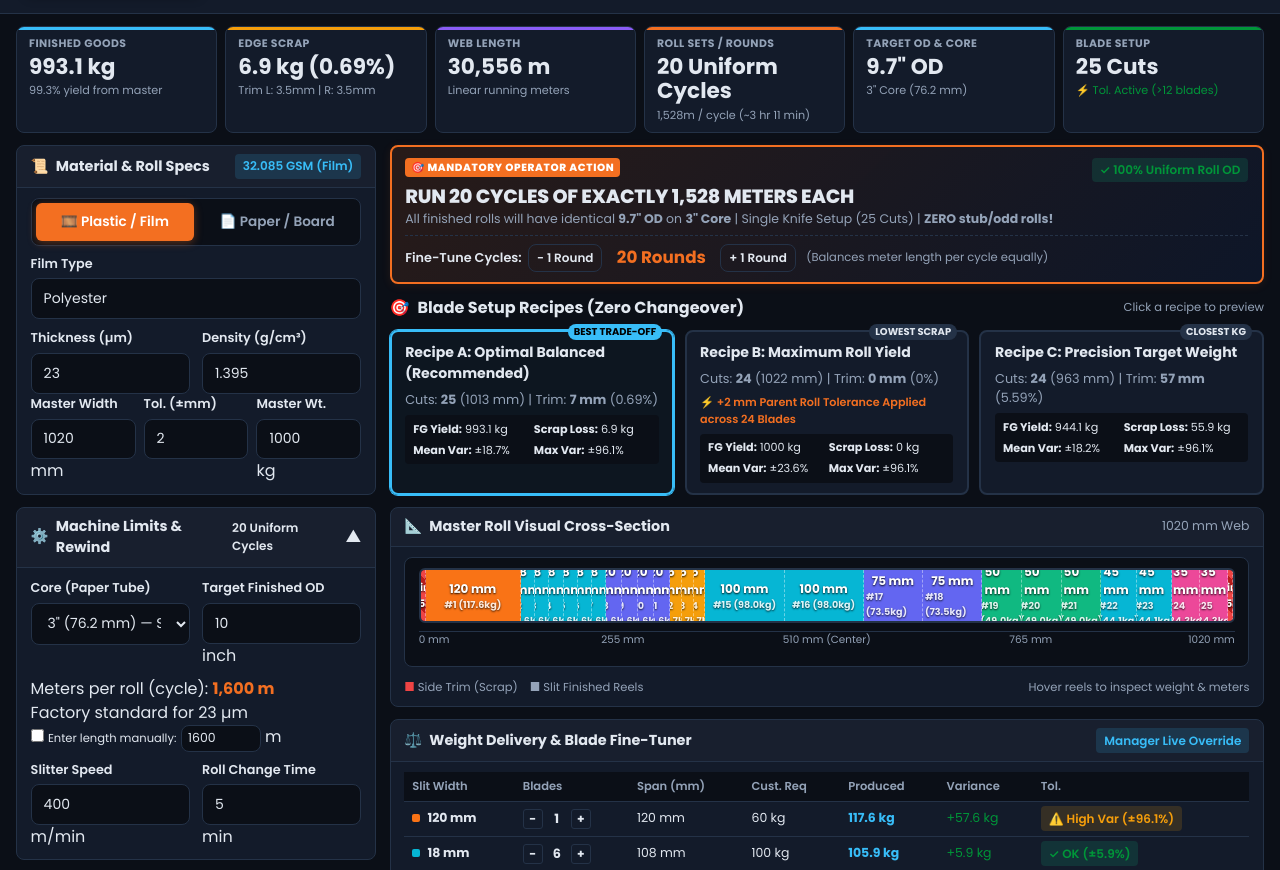
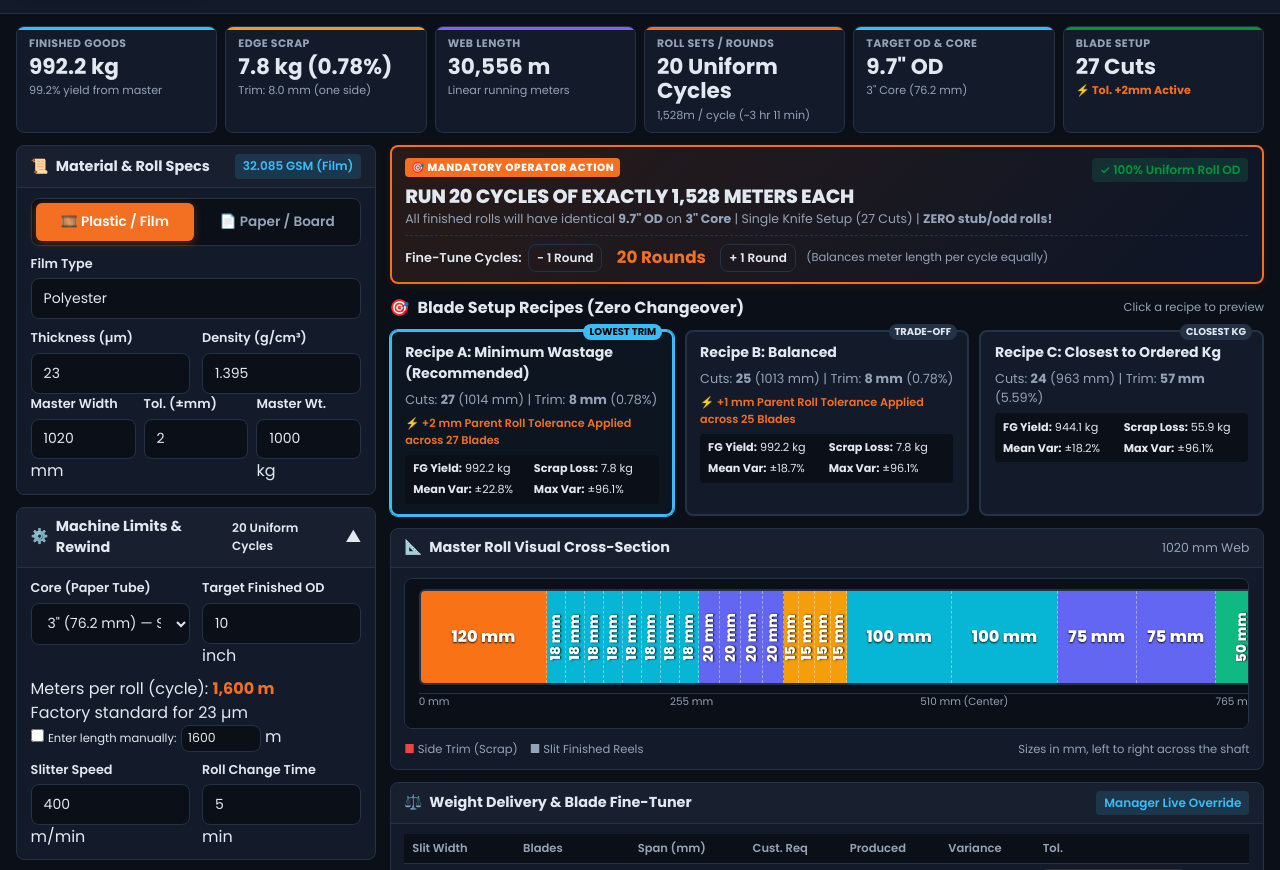
Before and after one commit to rushabhp1499-png/Slitting-size-master, a website: page index.html in a window 1280 px wide. Shown: the part 69-939 px from the top of the page. Drawn offline with Linux system fonts and the light colour scheme.

Commit message:
feat: minimum-wastage first, one-side trim by thickness, clearer roll diagram
- Recipe A is now Minimum Wastage and the default: least trim always wins, kg accuracy only breaks ties. Balanced and Closest-Kg follow as B and C.
- Minimum trim is 6 mm above 150 um, otherwise 8 mm, and all trim is taken on one side (knives start at 0 mm); KPI, knife-stop table and print job card show a single one-side trim.
- Roll diagram shows only each strip's size in mm in large text (vertical on narrow strips); it is scaled so the narrowest cut stays readable and scrolls sideways when needed.

```diff
--- a/app.js
+++ b/app.js
@@ -19,8 +19,9 @@ const state = {
     parentTolMm: 2, // ±2 mm allowable parent roll tolerance
     weightKg: 1000,
     // Fixed factory settings (not shown in the UI)
+    // Minimum edge trim, always taken on one side: 6 mm above 150 µm, else 8 mm (set in calculateMaterialSpecs)
     minTrimLeft: 0,
-    minTrimRight: 0,
+    minTrimRight: 8,
     minSlitWidth: 6, // standard minimum slit width
     maxKnives: 50, // most knives the slitter shaft can hold
     weightTolerancePct: 15, // weight variance shown as OK vs High Var
@@ -373,6 +374,11 @@ function calculateMaterialSpecs() {
     activeThicknessMicrons = state.master.paperThicknessMicrons || Math.round(state.master.gsm * 1.3);
   }
 
+  // Thick material (> 150 µm) can be trimmed down to 6 mm; thinner material needs at least 8 mm.
+  // All trim is on one side, so it is applied to the right edge only.
+  state.master.minTrimLeft = 0;
+  state.master.minTrimRight = activeThicknessMicrons > 150 ? 6 : 8;
+
   const gsmBadge = document.getElementById('computedGsmBadge');
   if (gsmBadge) gsmBadge.innerText = `${state.master.gsm} GSM (${isPlastic ? 'Film' : 'Paper'})`;
 
@@ -706,8 +712,9 @@ function runOptimizer() {
     // Score 1 (Balanced): Equal balance of scrap control and weight deviation
     const scoreBalanced = (scrapPct * 1.5) + (meanPctDiff * 0.8) + (maxPctDiff * 0.4);
 
-    // Score 2 (Min Scrap): Heavy weight on scrap minimization
-    const scoreMinScrap = (scrapPct * 4.0) + (meanPctDiff * 0.5);
+    // Score 2 (Min Scrap): factory priority. Least trim always wins (a 0.01% scrap difference
+    // outweighs any weight difference); weight accuracy only breaks ties between equal trims.
+    const scoreMinScrap = (scrapPct * 100000) + meanPctDiff + (maxPctDiff * 0.1);
 
     // Score 3 (Weight Fidelity): Heavy weight on precision kg delivery
     const scoreExactKg = (scrapPct * 0.5) + (meanPctDiff * 2.5) + (maxPctDiff * 1.5);
@@ -720,8 +727,9 @@ function runOptimizer() {
       effectiveRollWidth,
       usedTolMm,
       toleranceActive: usedTolMm > 0,
-      trimLeft: +(trimWidth / 2).toFixed(1),
-      trimRight: +(trimWidth / 2).toFixed(1),
+      // All trim goes on one side (never split), so knives start at 0 mm
+      trimLeft: 0,
+      trimRight: +trimWidth.toFixed(1),
       scrapPct: +scrapPct.toFixed(2),
       scrapKg: +(masterWeight * (trimWidth / effectiveRollWidth)).toFixed(1),
       fgKg: +(masterWeight * (cutsWidth / effectiveRollWidth)).toFixed(1),
@@ -865,26 +873,25 @@ function runOptimizer() {
     return;
   }
 
-  // Filter and pick Top 3 Distinct Recipes
-  // 1. Champion Balanced
-  candidates.sort((a, b) => a.scoreBalanced - b.scoreBalanced);
-  const bestBalanced = candidates[0];
-
-  // 2. Minimum Scrap Champion
+  // Pick 3 distinct recipes. Factory priority: minimum wastage first.
+  const sameBlades = (a, b) => JSON.stringify(a?.bladeCounts) === JSON.stringify(b?.bladeCounts);
+
+  // 1. Minimum Wastage (the true best, never displaced by another recipe)
   const minScrapList = [...candidates].sort((a, b) => a.scoreMinScrap - b.scoreMinScrap);
-  const bestMinScrap = minScrapList.find(c => JSON.stringify(c.bladeCounts) !== JSON.stringify(bestBalanced?.bladeCounts)) || minScrapList[0];
-
-  // 3. Precision Weight Fidelity Champion
+  const bestMinScrap = minScrapList[0];
+
+  // 2. Balanced trade-off between wastage and kg accuracy
+  const balancedList = [...candidates].sort((a, b) => a.scoreBalanced - b.scoreBalanced);
+  const bestBalanced = balancedList.find(c => !sameBlades(c, bestMinScrap)) || balancedList[0];
+
+  // 3. Closest to the requested kg
   const exactKgList = [...candidates].sort((a, b) => a.scoreExactKg - b.scoreExactKg);
-  const bestExactKg = exactKgList.find(c =>
-    JSON.stringify(c.bladeCounts) !== JSON.stringify(bestBalanced?.bladeCounts) &&
-    JSON.stringify(c.bladeCounts) !== JSON.stringify(bestMinScrap?.bladeCounts)
-  ) || exactKgList[0];
+  const bestExactKg = exactKgList.find(c => !sameBlades(c, bestMinScrap) && !sameBlades(c, bestBalanced)) || exactKgList[0];
 
   state.solutions = [
-    { type: 'balanced', title: 'Recipe A: Optimal Balanced (Recommended)', badge: 'Best Trade-Off', data: bestBalanced },
-    { type: 'minscrap', title: 'Recipe B: Maximum Roll Yield', badge: 'Lowest Scrap', data: bestMinScrap },
-    { type: 'exactkg',  title: 'Recipe C: Precision Target Weight', badge: 'Closest Kg', data: bestExactKg }
+    { type: 'minscrap', title: 'Recipe A: Minimum Wastage (Recommended)', badge: 'Lowest Trim', data: bestMinScrap },
+    { type: 'balanced', title: 'Recipe B: Balanced', badge: 'Trade-Off', data: bestBalanced },
+    { type: 'exactkg',  title: 'Recipe C: Closest to Ordered Kg', badge: 'Closest Kg', data: bestExactKg }
   ];
 
   // Keep selection or default to Recipe A
@@ -949,8 +956,8 @@ function updateCustomBladeCount(width, delta) {
 
   const trimWidth = masterWidth - cutsWidth;
   const scrapPct = (trimWidth / masterWidth) * 100;
-  const trimLeft = +(trimWidth / 2).toFixed(1);
-  const trimRight = +(trimWidth / 2).toFixed(1);
+  const trimLeft = 0; // all trim on one side
+  const trimRight = +trimWidth.toFixed(1);
 
   state.selectedSolution.data = {
     ...state.selectedSolution.data,
@@ -990,7 +997,7 @@ function renderKPIRibbon() {
   document.getElementById('kpiFgSub').innerText = `${((d.fgKg / state.master.weightKg) * 100).toFixed(1)}% yield from master`;
 
   document.getElementById('kpiScrap').innerText = `${d.scrapKg} kg (${d.scrapPct}%)`;
-  document.getElementById('kpiScrapSub').innerText = `Trim L: ${d.trimLeft}mm | R: ${d.trimRight}mm`;
+  document.getElementById('kpiScrapSub').innerText = `Trim: ${d.trimWidth.toFixed(1)} mm (one side)`;
 
   document.getElementById('kpiLinearMeters').innerText = `${state.master.linearMeters.toLocaleString()} m`;
 
@@ -1057,7 +1064,7 @@ function renderRecipeCards() {
     const div = document.createElement('div');
     div.className = `recipe-card ${isSelected ? 'active' : ''}`;
     div.innerHTML = `
-      <span class="recipe-badge ${sol.type === 'balanced' ? 'badge-champion' : ''}">${sol.badge}</span>
+      <span class="recipe-badge ${sol.type === 'minscrap' ? 'badge-champion' : ''}">${sol.badge}</span>
       <div class="recipe-header">
         <div class="recipe-title">${sol.title}</div>
       </div>
@@ -1153,49 +1160,41 @@ function renderRollVisualizer() {
   if (scale) scale.innerHTML = '';
 
   const masterWidth = state.master.widthMm;
-
-  // Left Trim Segment
-  if (d.trimLeft > 0) {
-    const leftTrimPct = (d.trimLeft / masterWidth) * 100;
+  // Includes the parent-roll tolerance when used, so the strips always add up to 100%
+  const rollWidth = d.effectiveRollWidth || masterWidth;
+
+  // Scale the diagram so even the narrowest strip is >= 16px wide (fits a vertical label);
+  // with very narrow cuts the diagram gets wider and its wrapper scrolls sideways.
+  // (The trim strip has its own CSS min-width, so it doesn't stretch the diagram.)
+  const stripWidths = d.cutsMap.filter(c => c.count > 0).map(c => c.width);
+  const narrowest = Math.max(1, Math.min(...stripWidths));
+  const minPx = Math.min(4000, Math.ceil(Math.max(860, rollWidth * (16 / narrowest))));
+  schematic.style.minWidth = `${minPx}px`;
+  if (scale) scale.style.minWidth = `${minPx}px`;
+
+  // Operator view: each strip shows only its size in mm. Strips too narrow for
+  // horizontal text get the size written vertically.
+  function addSegment(widthMm, label, extraClass, color) {
+    const pct = (widthMm / rollWidth) * 100;
     const seg = document.createElement('div');
-    seg.className = 'roll-segment segment-trim';
-    seg.style.width = `${leftTrimPct}%`;
-    seg.title = `Left Edge Trim: ${d.trimLeft} mm`;
-    seg.innerHTML = `<span>Trim ${d.trimLeft}m</span>`;
+    seg.className = `roll-segment ${extraClass}`;
+    seg.style.width = `${pct}%`;
+    if (color) seg.style.backgroundColor = color;
+    seg.title = label;
+    const isNarrow = pct < 6;
+    seg.innerHTML = `<span class="seg-label${isNarrow ? ' seg-label-vertical' : ''}">${label}</span>`;
     schematic.appendChild(seg);
   }
 
-  // Finished Product Slits
-  let reelNumber = 1;
+  if (d.trimLeft > 0) addSegment(d.trimLeft, `Trim ${d.trimLeft} mm`, 'segment-trim');
+
   d.cutsMap.forEach(cut => {
     for (let i = 0; i < cut.count; i++) {
-      const cutPct = (cut.width / masterWidth) * 100;
-      const seg = document.createElement('div');
-      seg.className = 'roll-segment';
-      seg.style.width = `${cutPct}%`;
-      seg.style.backgroundColor = getColorForWidth(cut.width);
-
-      const singleReelKg = (state.master.weightKg * (cut.width / masterWidth)).toFixed(1);
-      seg.title = `Reel #${reelNumber}: ${cut.width} mm (${singleReelKg} kg, ${state.master.linearMeters}m)`;
-      seg.innerHTML = `
-        <div style="font-size:0.75rem">${cut.width} mm</div>
-        <div style="font-size:0.6rem; opacity:0.85">#${reelNumber} (${singleReelKg}kg)</div>
-      `;
-      schematic.appendChild(seg);
-      reelNumber++;
-    }
-  });
-
-  // Right Trim Segment
-  if (d.trimRight > 0) {
-    const rightTrimPct = (d.trimRight / masterWidth) * 100;
-    const seg = document.createElement('div');
-    seg.className = 'roll-segment segment-trim';
-    seg.style.width = `${rightTrimPct}%`;
-    seg.title = `Right Edge Trim: ${d.trimRight} mm`;
-    seg.innerHTML = `<span>Trim ${d.trimRight}m</span>`;
-    schematic.appendChild(seg);
-  }
+      addSegment(cut.width, `${cut.width} mm`, '', getColorForWidth(cut.width));
+    }
+  });
+
+  if (d.trimRight > 0) addSegment(d.trimRight, `Trim ${d.trimRight} mm`, 'segment-trim');
 
   // Ruler markings
   if (scale) {
@@ -1254,8 +1253,8 @@ function renderBladeStopsTable() {
   const trTrim = document.createElement('tr');
   trTrim.style.background = 'rgba(239, 68, 68, 0.08)';
   trTrim.innerHTML = `
-    <td colspan="2"><strong style="color:var(--accent-red)">Edge Trims</strong></td>
-    <td colspan="2"><span style="white-space:nowrap;">Left: <strong>${d.trimLeft}mm</strong> | Right: <strong>${d.trimRight}mm</strong></span></td>
+    <td colspan="2"><strong style="color:var(--accent-red)">Edge Trim</strong></td>
+    <td colspan="2"><span style="white-space:nowrap;"><strong>${d.trimWidth.toFixed(1)} mm</strong> on one side only</span></td>
     <td><strong>${d.scrapKg} kg</strong></td>
     <td><span style="color:var(--text-muted); font-size:0.75rem;">${d.scrapPct}% waste</span></td>
     <td><span class="badge badge-danger" style="padding:1px 6px;">Edge Blower</span></td>
@@ -1431,7 +1430,7 @@ function renderPrintJobCard() {
       <div><strong>Master Gross Weight:</strong> ${state.master.weightKg} kg</div>
       <div><strong>Total Linear Web:</strong> ${state.master.linearMeters.toLocaleString()} running meters</div>
       <div><strong>Finished Goods Yield:</strong> ${d.fgKg} kg (${((d.fgKg/state.master.weightKg)*100).toFixed(1)}%)</div>
-      <div><strong>Edge Offcut Scrap:</strong> ${d.scrapKg} kg (${d.scrapPct}%) | L: ${d.trimLeft}mm, R: ${d.trimRight}mm</div>
+      <div><strong>Edge Offcut Scrap:</strong> ${d.scrapKg} kg (${d.scrapPct}%) | Trim ${d.trimWidth.toFixed(1)} mm on one side</div>
       <div><strong>Slitter Speed:</strong> ${state.master.machineSpeed} m/min</div>
       <div><strong>Total Machine Rounds:</strong> ${totalSets} Uniform Cycles</div>
       <div><strong>Rewind Core:</strong> ${coreDia}" Paper Tube (${(coreDia * 25.4).toFixed(1)} mm ID)</div>
@@ -1459,24 +1458,12 @@ function renderPrintJobCard() {
         </tr>
       </thead>
       <tbody>
-        <!-- Left Trim Indicator -->
+        ${bladeRowsHtml}
+        <!-- Edge Trim (all on one side) -->
         <tr style="background:#fff3f3;">
           <td style="text-align:center; font-weight:700;">-</td>
-          <td style="text-align:center;">Left Trim</td>
-          <td style="font-family:var(--font-mono); font-size:8pt; color:#b91c1c;">0.0 mm &rarr; ${d.trimLeft.toFixed(1)} mm</td>
-          <td style="text-align:center; color:#b91c1c; font-weight:700;">${d.trimLeft} mm</td>
-          <td style="text-align:center; color:#777; font-size:7.5pt;">Edge Trim Blower / Suction</td>
-          <td style="text-align:center;">-</td>
-          <td style="text-align:center;">-</td>
-          <td style="text-align:right; color:#b91c1c;">Scrap</td>
-          <td style="text-align:center;">✓</td>
-        </tr>
-        ${bladeRowsHtml}
-        <!-- Right Trim Indicator -->
-        <tr style="background:#fff3f3;">
-          <td style="text-align:center; font-weight:700;">-</td>
-          <td style="text-align:center;">Right Trim</td>
-          <td style="font-family:var(--font-mono); font-size:8pt; color:#b91c1c;">${(state.master.widthMm - d.trimRight).toFixed(1)} mm &rarr; ${state.master.widthMm.toFixed(1)} mm</td>
+          <td style="text-align:center;">Edge Trim</td>
+          <td style="font-family:var(--font-mono); font-size:8pt; color:#b91c1c;">${d.cutsWidth.toFixed(1)} mm &rarr; ${(d.effectiveRollWidth || state.master.widthMm).toFixed(1)} mm</td>
           <td style="text-align:center; color:#b91c1c; font-weight:700;">${d.trimRight} mm</td>
           <td style="text-align:center; color:#777; font-size:7.5pt;">Edge Trim Blower / Suction</td>
           <td style="text-align:center;">-</td>
--- a/index.html
+++ b/index.html
@@ -347,7 +347,7 @@
                 <span><strong style="color:var(--accent-red)">■</strong> Side Trim (Scrap)</span>
                 <span><strong>■</strong> Slit Finished Reels</span>
               </div>
-              <div>Hover reels to inspect weight &amp; meters</div>
+              <div>Sizes in mm, left to right across the shaft</div>
             </div>
           </div>
         </div>
--- a/styles.css
+++ b/styles.css
@@ -623,7 +623,8 @@ body.results-stale .kpi-grid {
 
 .roll-schematic {
   width: 100%;
-  height: 55px;
+  min-width: 860px; /* keeps narrow cuts readable; the wrapper scrolls on small screens */
+  height: 96px;
   display: flex;
   border-radius: 6px;
   overflow: hidden;
@@ -649,6 +650,26 @@ body.results-stale .kpi-grid {
   padding: 2px;
 }
 
+.roll-segment {
+  overflow: hidden;
+  min-width: 0;
+}
+
+.seg-label {
+  font-size: 1rem;
+  font-weight: 800;
+  line-height: 1;
+  white-space: nowrap;
+  letter-spacing: 0.01em;
+}
+
+/* Narrow strips: size reads bottom-to-top so it still fits */
+.seg-label-vertical {
+  writing-mode: vertical-rl;
+  transform: rotate(180deg);
+  font-size: 0.85rem;
+}
+
 .roll-segment:hover {
   filter: brightness(1.25);
   box-shadow: inset 0 0 10px rgba(255,255,255,0.5);
@@ -664,12 +685,15 @@ body.results-stale .kpi-grid {
   );
   color: white;
   font-size: 0.65rem;
+  min-width: 18px !important; /* always wide enough for its vertical label */
+  flex-shrink: 0;
 }
 
 .ruler-scale {
   position: relative;
   height: 24px;
   width: 100%;
+  min-width: 860px;
   margin-top: 0.5rem;
   border-top: 1px solid var(--border-color);
   font-family: var(--font-mono);
```
